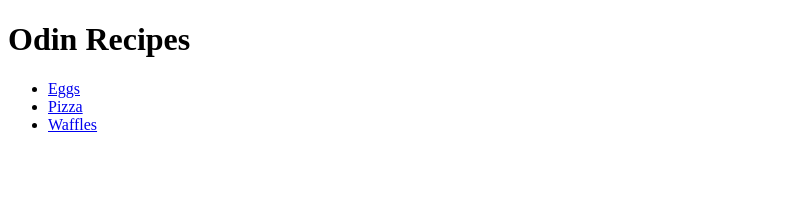
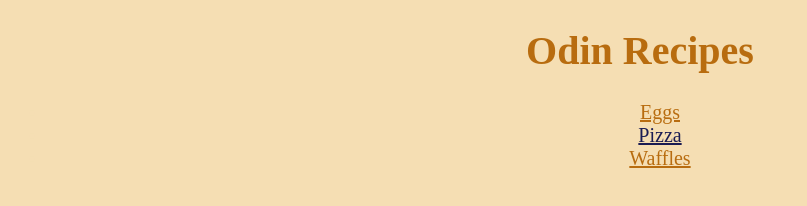
Before and after one commit to Kietsu19/odin-recipes, a plain HTML site: page index.html in a window 1280 px wide. Shown: the whole page, without its empty margins (0-807 px from the left). Drawn offline with Linux system fonts and the light colour scheme.

Commit message:
addes style to index and created style files

```diff
--- a/index.html
+++ b/index.html
@@ -4,14 +4,15 @@
     <meta charset="UTF-8">
     <meta http-equiv="X-UA-Compatible" content="IE=edge">
     <meta name="viewport" content="width=device-width, initial-scale=1.0">
-    <title>Document</title>
+    <link rel="stylesheet" href="style.css">
+    <title>Odin Recipes</title>
 </head>
 <body>
     <h1>Odin Recipes</h1>
     <ul>
-       <li><a href="recipes/eggs.html">Eggs</a></li>
-       <li><a href="recipes/pizza.html">Pizza</a></li>
-       <li><a href="recipes/waffles.html">Waffles<a></li>
+       <li id="drug"><a class="special" href="recipes/eggs.html">Eggs</a></li>
+       <li id="drug" ><a class="food" href="recipes/pizza.html">Pizza</a></li>
+       <li id="drug" ><a class="special" href="recipes/waffles.html">Waffles<a></li>
 </ul>
 </body>
 </html>
--- /dev/null
+++ b/style.css
@@ -0,0 +1,25 @@
+body {
+    font-size: 20px;
+    font-family:'Times New Roman', Helvetica, sans-serif;
+    background-color: wheat;
+    text-align: center;
+}
+
+h1 {
+    color: #b86c0f;
+
+}
+
+.food {
+color: rgb(26, 28, 83);
+}
+
+
+.special {
+    color: #b86c0f;
+}
+
+
+#drug {
+    color: wheat;
+}
```
Also changed, not shown: recipes/eggstyle.css (added), recipes/pizzastyle.css (added), recipes/wafflestyle.css (added).
